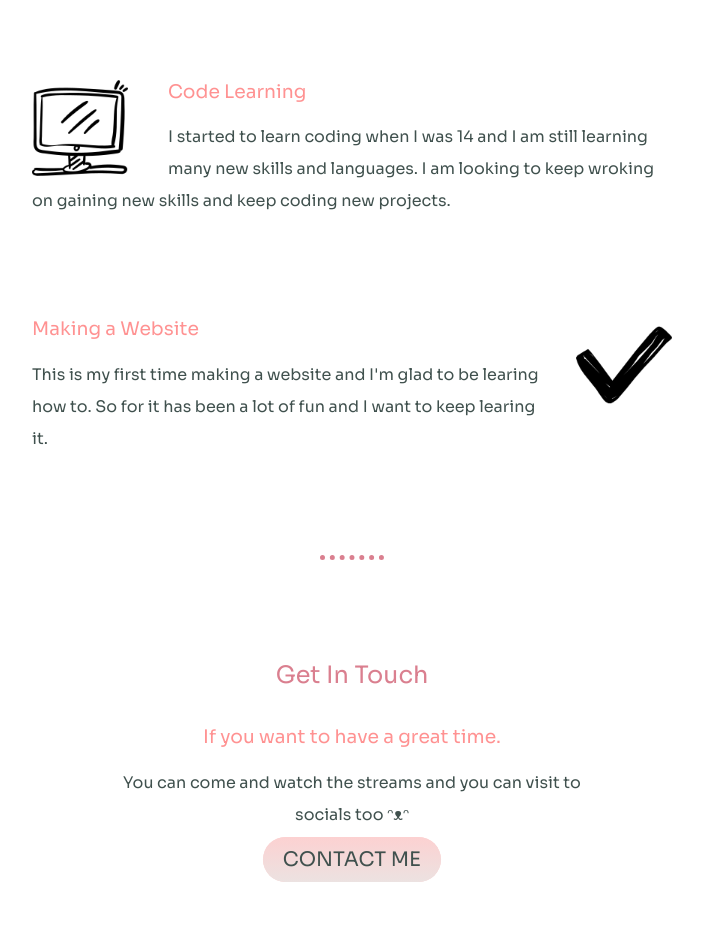
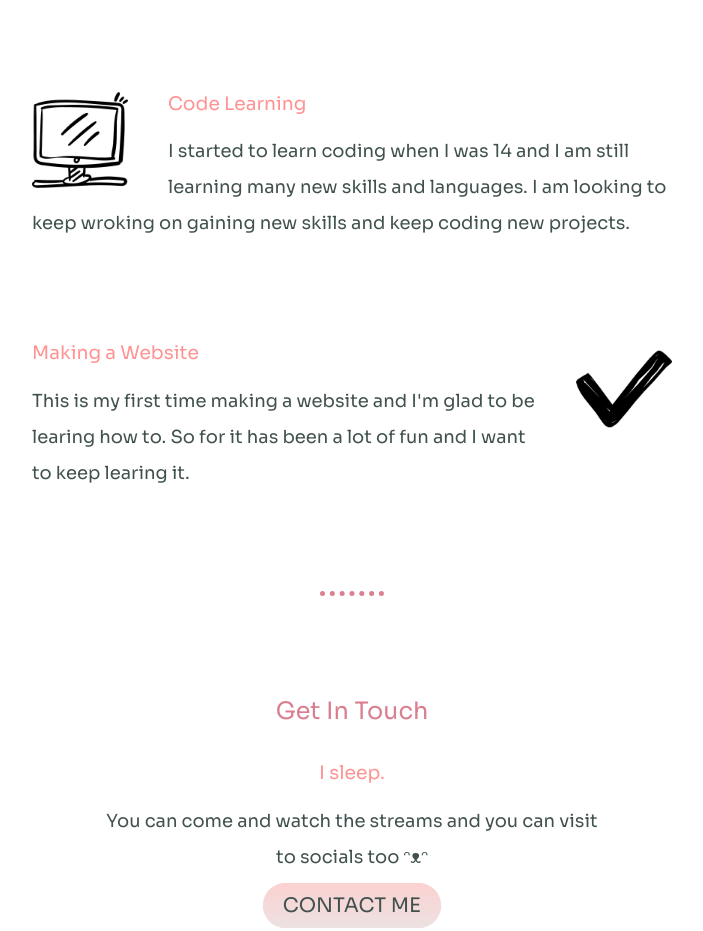
Before and after one commit to Miraiuu/personal, a plain HTML site: page index.html in a window 1280 px wide. Shown: the part 1140-2071 px from the top of the page, without its empty margins (288-991 px from the left). Drawn offline with Linux system fonts and the light colour scheme; a web font is replaced by a local one.

Commit message:
new html and css

```diff
--- a/index.html
+++ b/index.html
@@ -29,7 +29,7 @@
       <div class="skill-row">
         <img class="code-img" src="images/code.png" alt="code-img">
         <h3>Code Learning</h3>
-        <p>I started to learn coding when I was 14 and I am still learning many new skills and languages. I am looking to keep wroking on gaining new skills and keep coding new projects.</p>
+        <p class="dec">I started to learn coding when I was 14 and I am still learning many new skills and languages. I am looking to keep wroking on gaining new skills and keep coding new projects.</p>
       </div>
 
       <div class="skill-row">
@@ -41,7 +41,7 @@
     <hr>
     <div class="contact-me">
       <h2>Get In Touch</h2>
-      <h3>If you want to have a great time.</h3>
+      <h3>I sleep.</h3>
       <p>You can come and watch the streams and you can visit to socials too ᵔᴥᵔ</p>
       <a class="btn" href="mailto:abbasgamingelite7@email.com">CONTACT ME</a>
     </div>
--- a/styles.css
+++ b/styles.css
@@ -38,6 +38,7 @@ hr {
 
 p {
     line-height: 2;
+    font-size: 18px;
 }
 
 a {
@@ -90,14 +91,18 @@ a:hover {
 
 .top-cloud {
   position: absolute;
-  right: 30%;
+  right: 15%;
   top: 30%;
 }
 
 .bottom-cloud {
   position: absolute;
-  left: 30%;
+  left: 25%;
   bottom: 60%;
+}
+
+.dec {
+  text-align: left;
 }
 
 .code-img {
```
